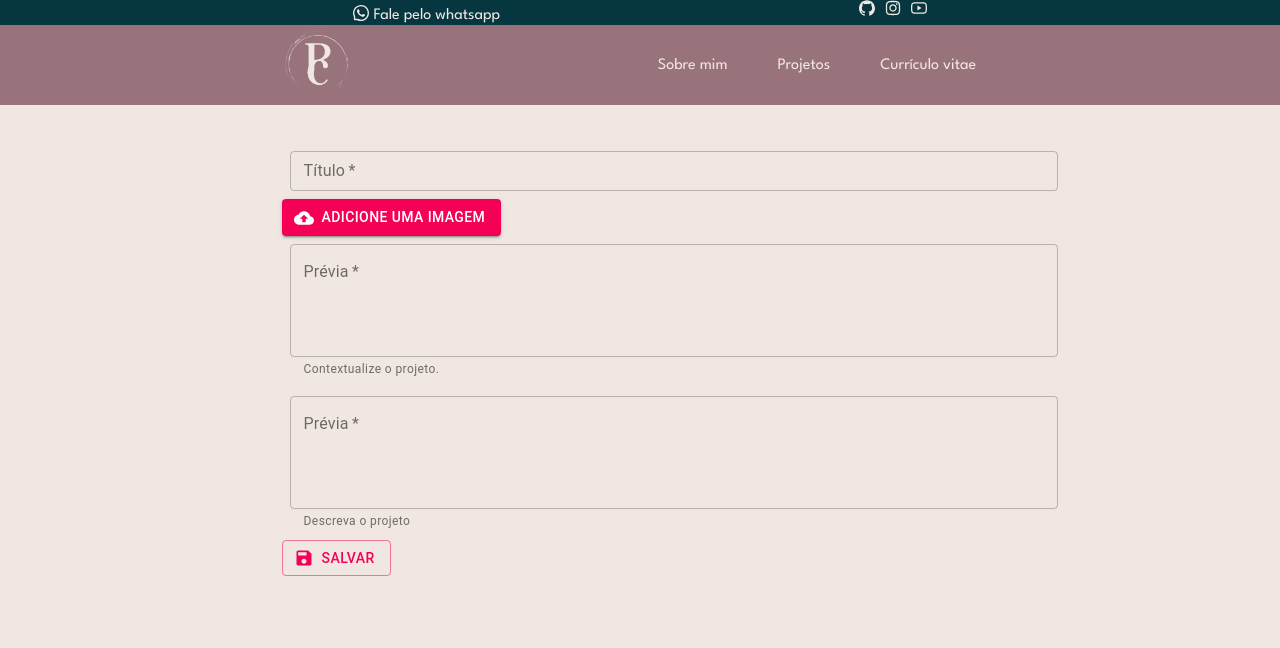
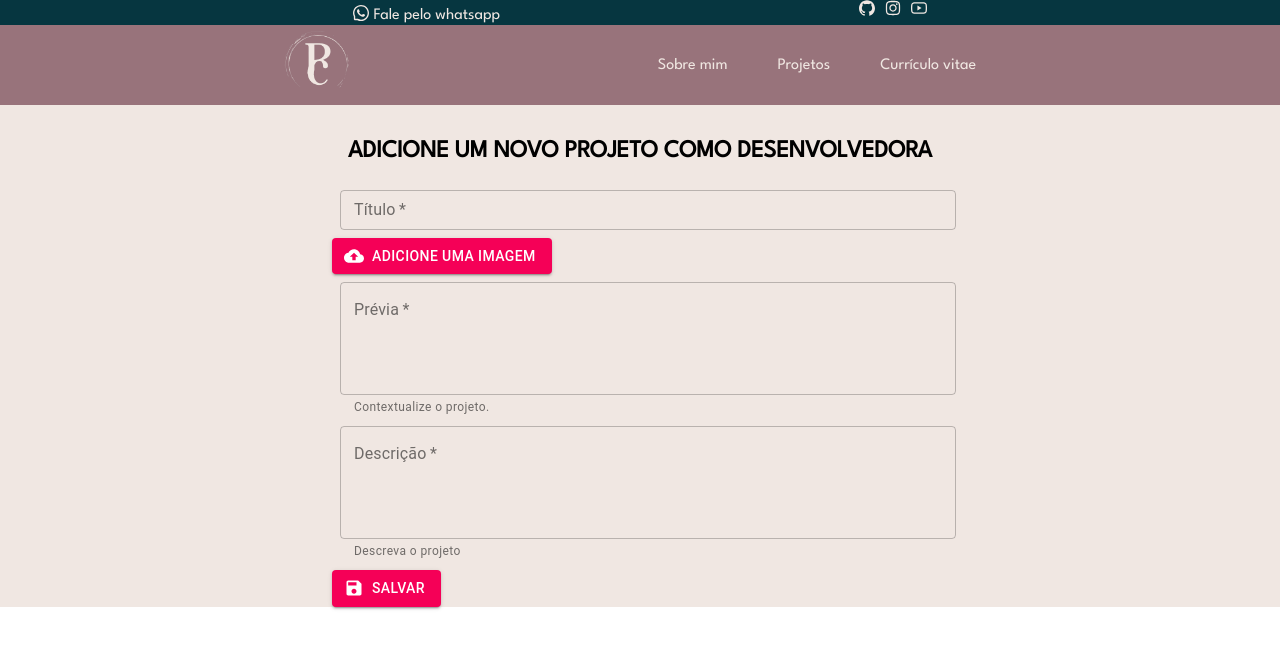
Before and after one commit to palomacalado/sitePaloma, a React (Create React App) app: page /novo-projeto in a window 1280 px wide. Shown: the top 648 px of the page. Built offline with nearby package versions, Linux system fonts and the light colour scheme.

Commit message:
colocando funcionalidades no formulário

```diff
--- a/package.json
+++ b/package.json
@@ -18,6 +18,7 @@
     "@types/node": "^16.11.26",
     "@types/react": "^17.0.40",
     "@types/react-dom": "^17.0.13",
+    "axios": "^0.26.1",
     "json-server": "^0.17.0",
     "react": "^17.0.2",
     "react-dom": "^17.0.2",
@@ -30,7 +31,7 @@
   },
   "scripts": {
     "start": "react-scripts start",
-    "start-db": "json-server --watch db.json",
+    "start-db": "json-server --watch db.json --port 3004",
     "build": "react-scripts build",
     "test": "react-scripts test",
     "eject": "react-scripts eject"
--- a/src/Components/new-project/new-project.tsx
+++ b/src/Components/new-project/new-project.tsx
@@ -1,4 +1,7 @@
 import styled from "styled-components";
+
+import {useState} from 'react';
+import SaveProject from "../save-project/save-project";
 
 import TextField from '@material-ui/core/TextField';
 import { createStyles, makeStyles, Theme } from '@material-ui/core/styles';
@@ -9,24 +12,35 @@ import CloudUploadIcon from '@material-ui/icons/CloudUpload';
 
 const Project = styled.div`
     width:100vw;
-    height:100vh;
+    height:100%;
     `;
 const Input = styled.div`
-    width:60vw;
-    height:60vh;
-    margin: 3vw 0 0 22vw;
+    width:100vw;
+    height:100%;
+    display: flex;
+    flex-direction: column;
+    align-items: center;
+    align-content:flex-end;
+    justify-content: flex-end;
 
 `;
 
+const Title = styled.h2`
+    width:100vw;
+    padding-top: 15px;
+    display: flex;
+    flex-direction: column;
+    align-items: center;
+`;
 const useStyles = makeStyles((theme: Theme) =>
     createStyles({
         root: {
             '& .MuiTextField-root': {
                 margin: theme.spacing(1),
+                display:'flex',
                 flexWrap: 'wrap',
-                minWidth: 300,
+                minWidth: 600,
                 width: '100%',
-                justifyContent: 'center',
             },
         },
         input: {
@@ -35,11 +49,17 @@ const useStyles = makeStyles((theme: Theme) =>
     }),
 );
 
+
 function NewProject() {
 
     const classes = useStyles();
+    const [projectTitle, setProjectTitle] = useState("");
+    const [projectPreview, setProjectPreview] = useState("");
+    const [projectImage, setProjectImage] = useState("");
+    const [projectDescription, setProjectDescription] = useState("");
 
     return (<Project>
+        <Title>      ADICIONE UM NOVO PROJETO COMO DESENVOLVEDORA        </Title>
         <Input>
             <form className={classes.root} noValidate autoComplete="off">
 
@@ -50,6 +70,8 @@ function NewProject() {
                         label="Título"
                         variant="outlined"
                         size="small"
+                        value={projectTitle}
+                        onChange={(event)=> setProjectTitle( event.target.value)}
                     />
                     <input
                         accept="image/*"
@@ -65,26 +87,30 @@ function NewProject() {
                     </label>
 
                     <TextField
-                    required
+                        required
                         id="outlined-multiline-static"
                         label="Prévia"
                         multiline
                         rows={4}
                         helperText="Contextualize o projeto."
                         variant="outlined"
+                        value={projectPreview}
+                        onChange={(event)=> setProjectPreview( event.target.value)}
                     />
                     <TextField
-                    required
+                        required
                         id="outlined-multiline-static"
-                        label="Prévia"
+                        label="Descrição"
                         multiline
                         rows={4}
                         helperText="Descreva o projeto"
                         variant="outlined"
+                        value={projectDescription}
+                        onChange={(event)=> setProjectDescription( event.target.value)}
                     />
 
 
-                    <Button variant="outlined" color="secondary" startIcon={<SaveIcon />}>
+                    <Button variant="contained" color="secondary" startIcon={<SaveIcon />} onClick={()=><SaveProject />}>
                         Salvar
                     </Button>
 
--- /dev/null
+++ b/src/Components/save-project/save-project.ts
@@ -0,0 +1,17 @@
+import axios from "axios";
+import { useEffect } from "react";
+
+function SaveProject() {
+    const body={
+        "image": "teste",
+        "preview": "projetinho de boa",
+        "description":" deu tudo certo"
+    }
+
+    axios.post("http://www.localhost:3004/developer", body)
+    .then(()=>console.log("rodei"));
+
+    return null;
+}
+
+export default SaveProject;
```
Also changed, not shown: api/api.json (+6 -6 lines), 2 other files (tests, documents, lock files or other folders).
